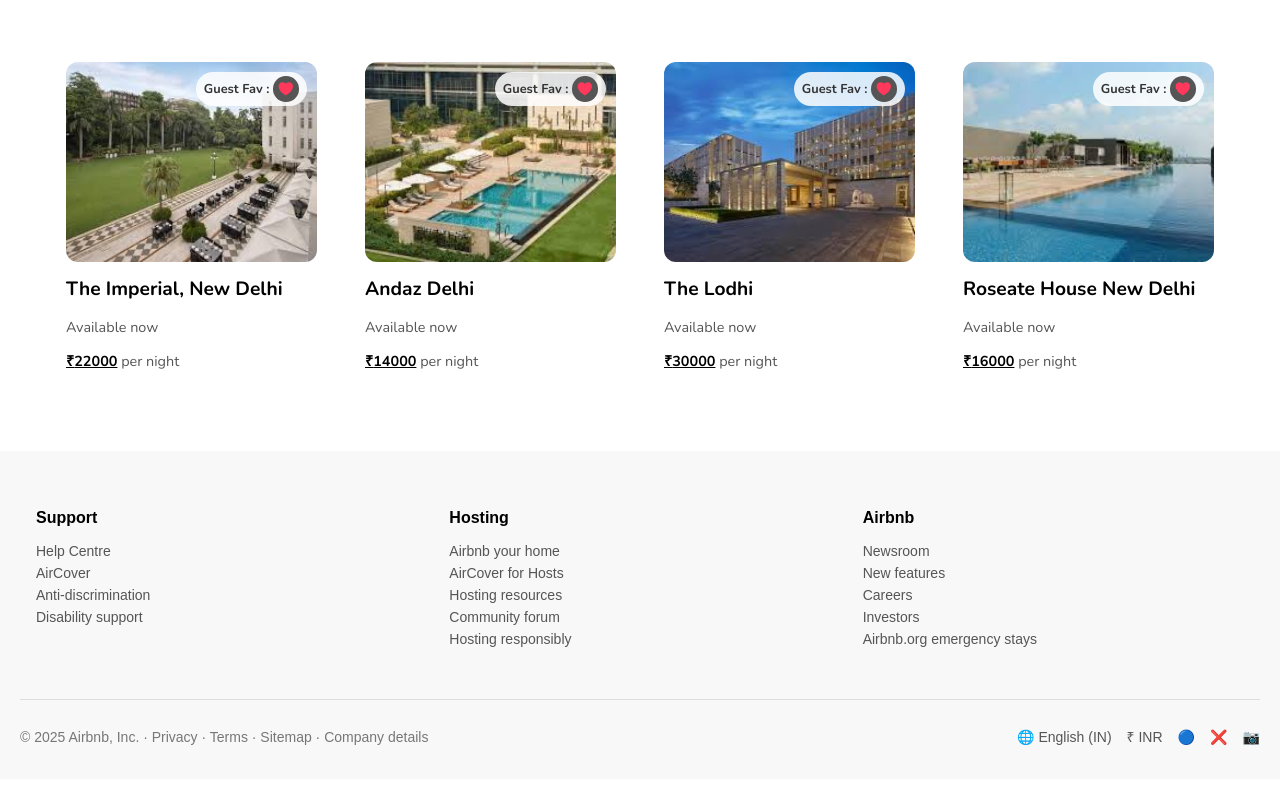
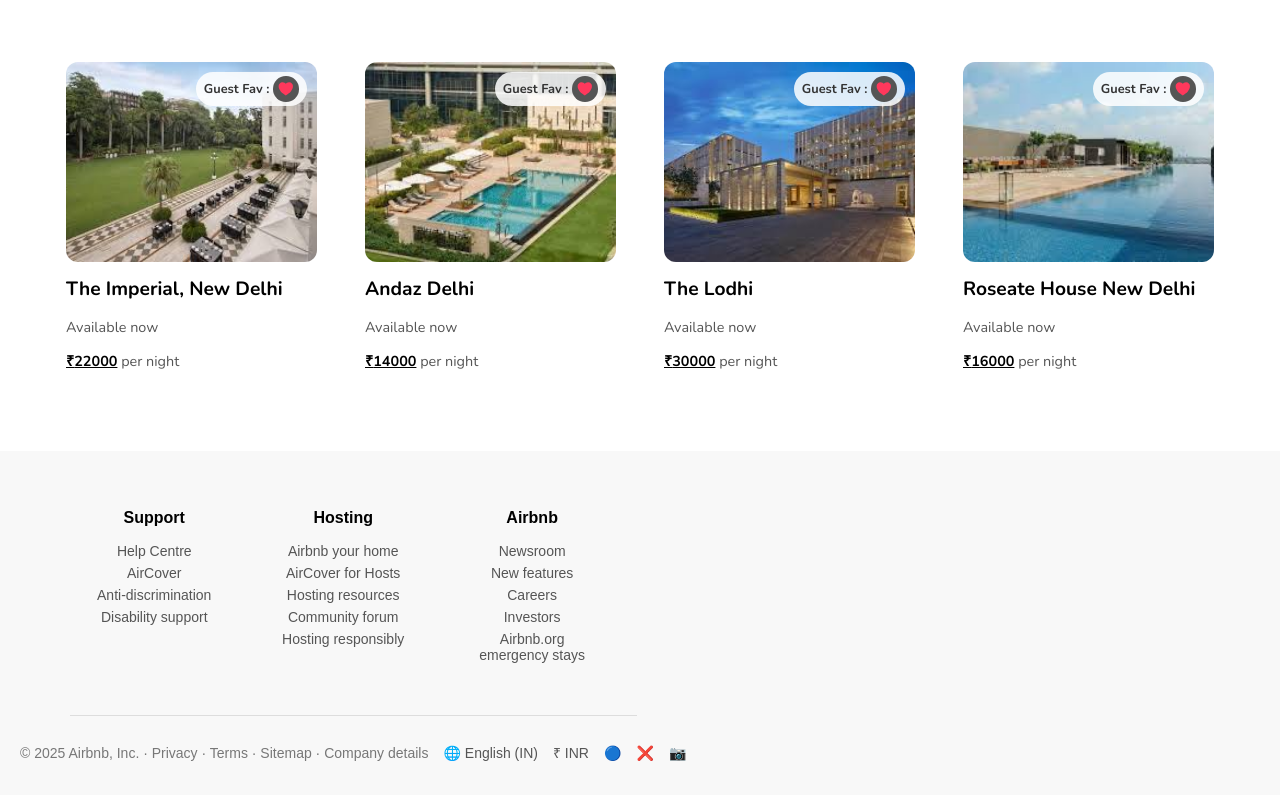
Before and after one commit to paramkhodiyar/Airbnbclone, a React (Vite) app: page / in a window 1280 px wide. Shown: the part 698-1493 px from the top of the page. Built offline with nearby package versions, Linux system fonts and the light colour scheme.

Commit message:
Footer centralisation

```diff
--- a/src/components/footer/footer.css
+++ b/src/components/footer/footer.css
@@ -1,6 +1,18 @@
+.footerholder{
+  display: flex;
+  justify-content: space-between;
+  align-items: center;
+  text-align: center;
+  width: 100vw;
+  background-color: #f8f8f8;
+
+}
 .footer {
     padding: 20px;
-    background-color: #f8f8f8;
+    display: flex;
+    justify-content: center;
+    align-items: center;
+    flex-direction: column;
     font-family: Arial, sans-serif;
   }
 
--- a/src/components/footer/footer.jsx
+++ b/src/components/footer/footer.jsx
@@ -1,7 +1,8 @@
 import "./footer.css";
 
-function Footer () {
+function Footer() {
   return (
+    <div className="footerholder">
       <footer className="footer">
         <div className="footer-container">
           <div className="footer-section">
@@ -45,6 +46,7 @@
           </div>
         </div>
       </footer>
+    </div>
   );
 };
 
```
Also changed, not shown: src/components/showmap/showmap.jsx (added, +11 -0 lines), src/components/showmap/showmap.css (added). Lines whose indentation alone changed are shown as unchanged.
